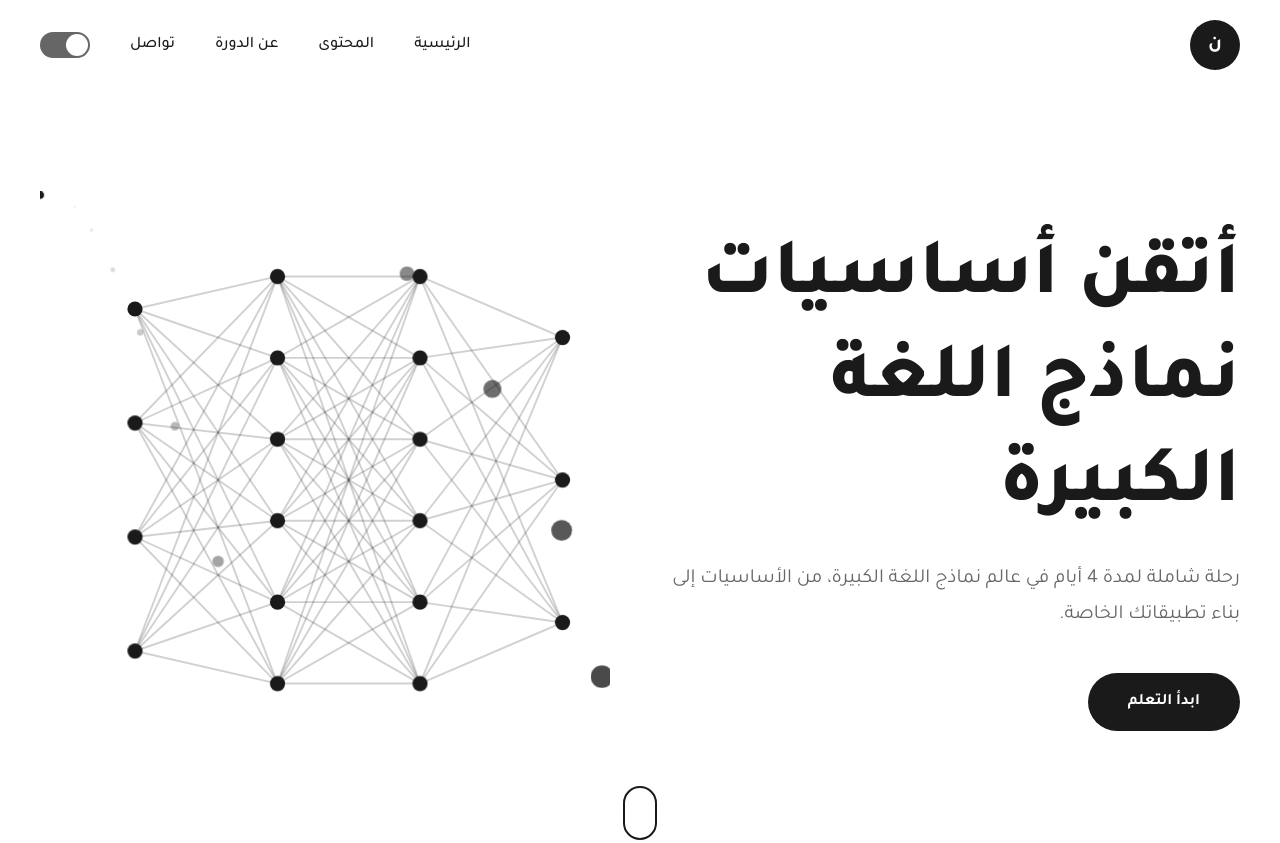
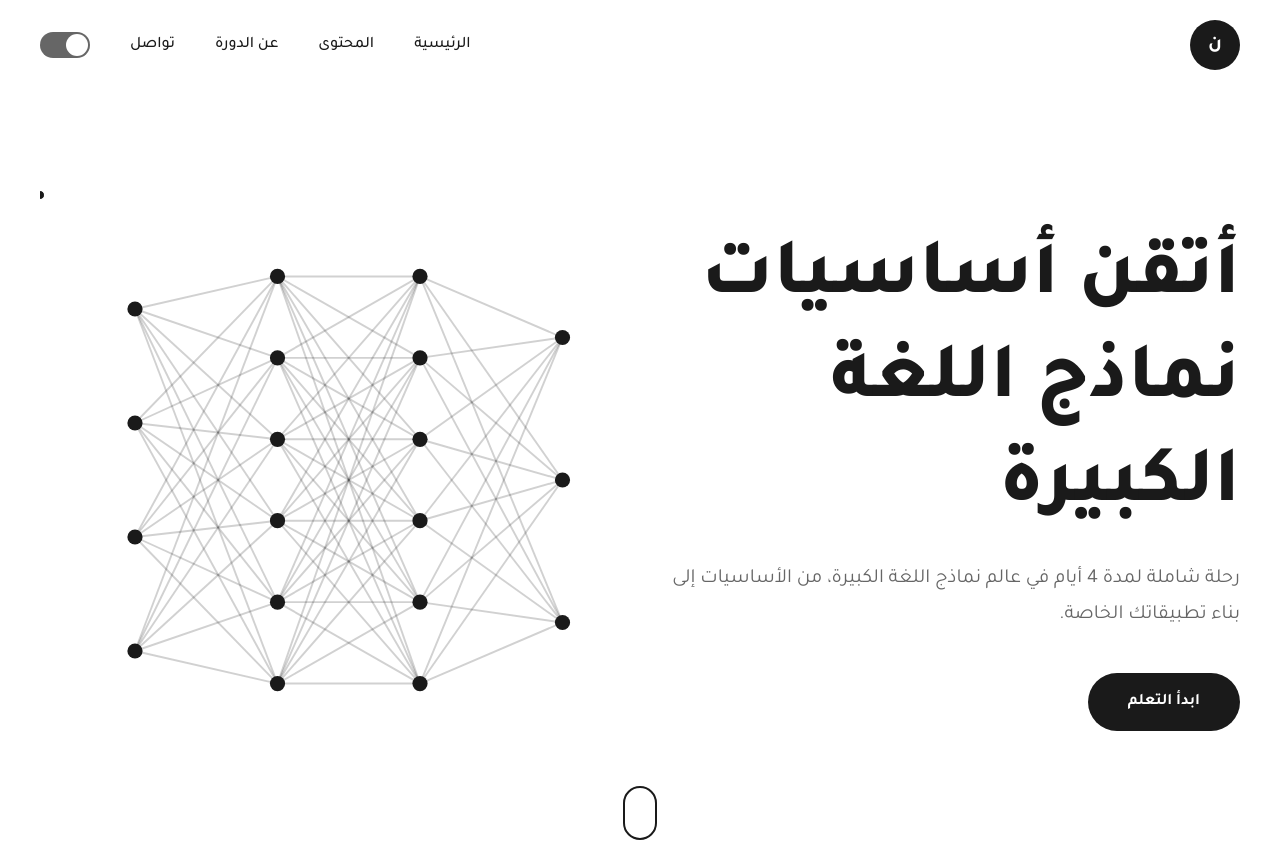
Before and after one commit to SGF-14/LLM-course-AR, a plain HTML site: page index.html in a window 1280 px wide. Shown: the top 843 px of the page. Drawn offline with Linux system fonts and the light colour scheme.

Commit message:
fix remove nodes outside NN in hero section

```diff
--- a/index.html
+++ b/index.html
@@ -624,13 +624,6 @@
                 circle.setAttribute('class', 'neural-node');
                 svg.appendChild(circle);
 
-                const pulse = document.createElementNS('http://www.w3.org/2000/svg', 'circle');
-                pulse.setAttribute('cx', node.x);
-                pulse.setAttribute('cy', node.y);
-                pulse.setAttribute('r', '8');
-                pulse.setAttribute('class', 'neural-pulse');
-                pulse.style.animation = `pulse 3s infinite ${index * 0.1}s`;
-                svg.appendChild(pulse);
             });
 
             container.appendChild(svg);
@@ -642,9 +635,11 @@
                 if (animationCount >= 20) return;
 
                 const randomConnection = connections[Math.floor(Math.random() * connections.length)];
+
                 const signal = document.createElementNS('http://www.w3.org/2000/svg', 'circle');
                 signal.setAttribute('r', '4');
                 signal.setAttribute('fill', getComputedStyle(document.body).getPropertyValue('--neural-pulse'));
+
 
                 const pathId = `path-${Date.now()}-${Math.random()}`;
                 const path = document.createElementNS('http://www.w3.org/2000/svg', 'path');
```
